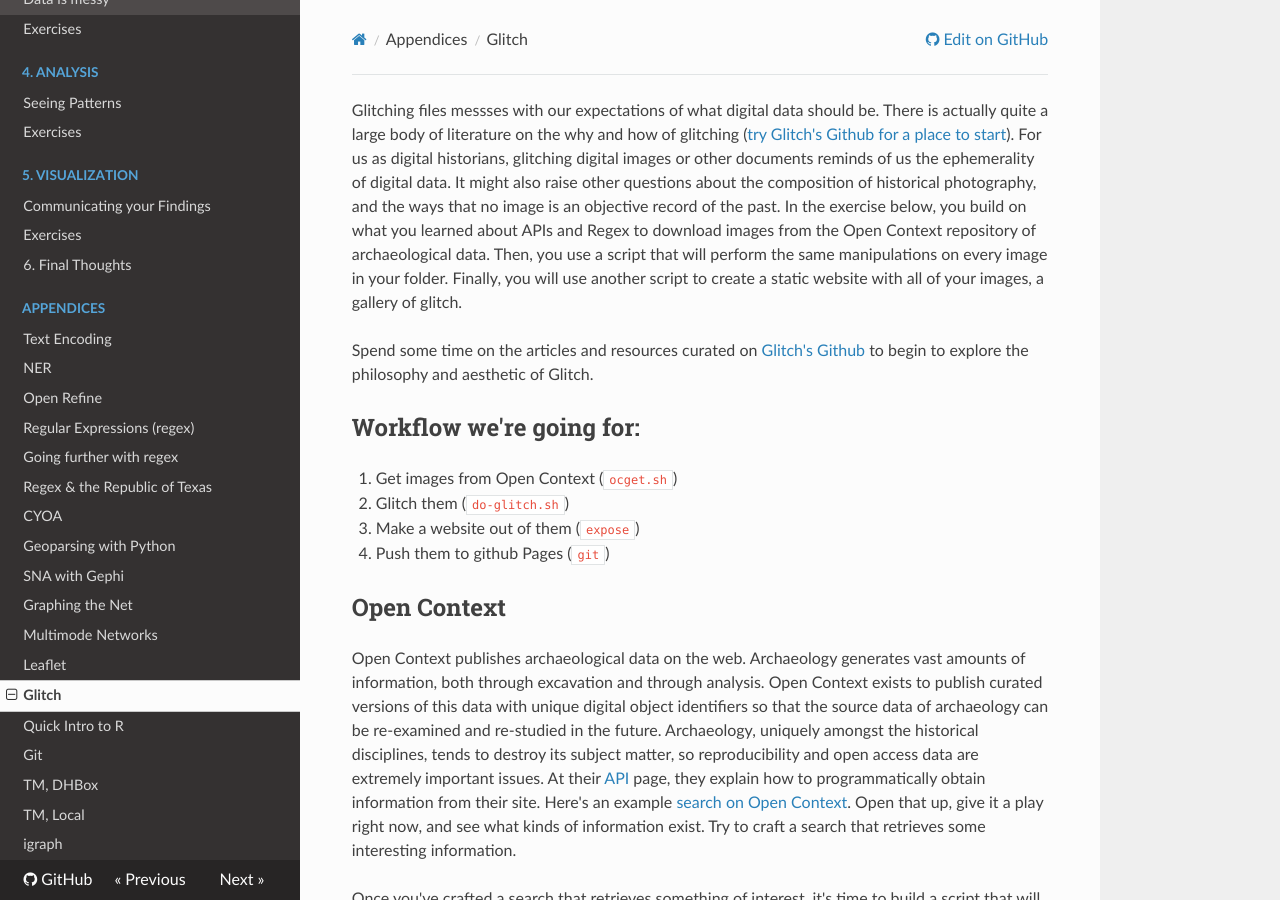
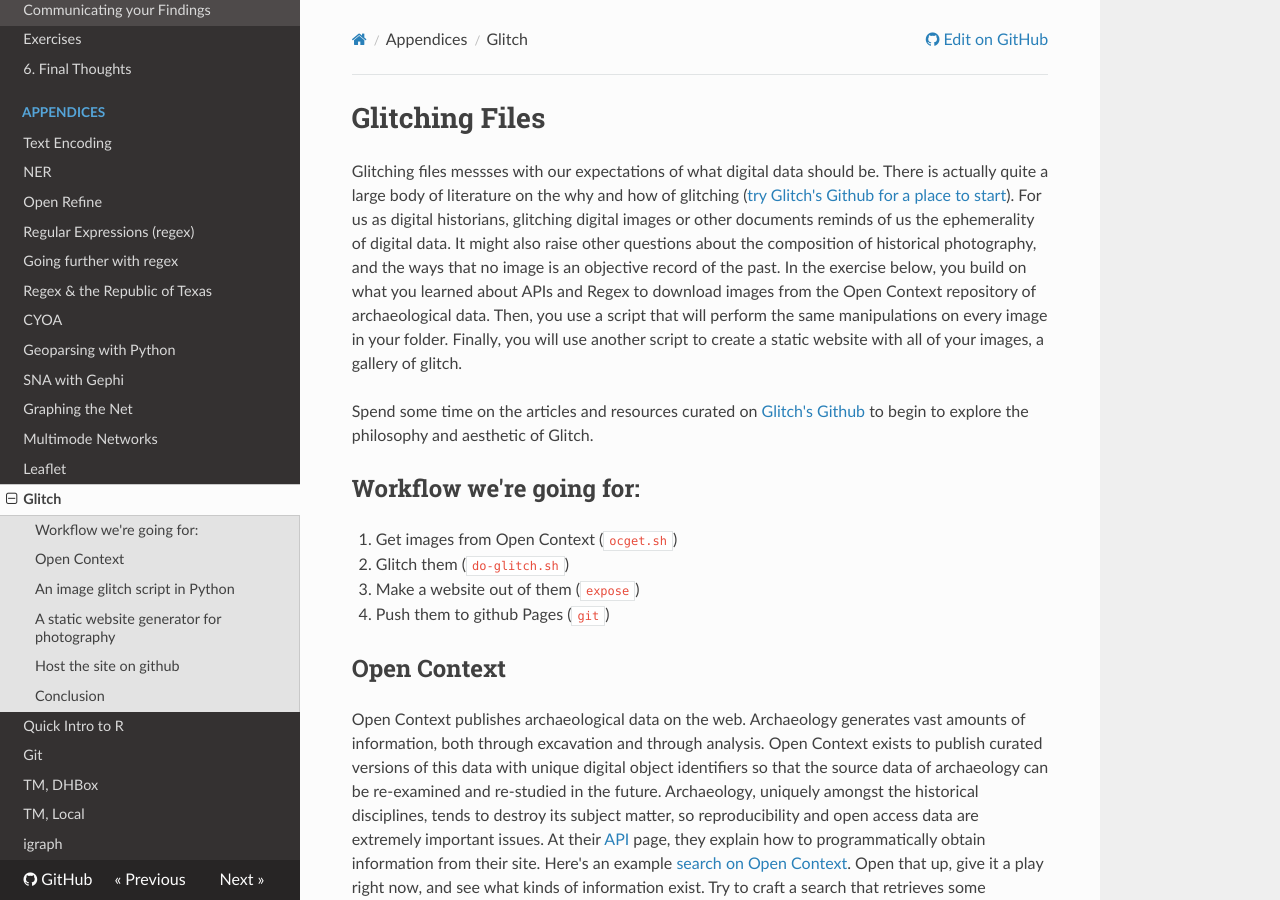
Before and after one commit to rblades/dhworkbook_master, an MkDocs documentation site: the page built from docs/supporting materials/glitch.md, in a window 1280 px wide and 900 px high. Built offline with MkDocs 1.6.1, drawn with Linux system fonts in a browser that asks for light colours; nearby versions of some CDN libraries; comment, search, counter and statistics services are not loaded; old or Windows-style settings are respelled for this version of MkDocs.

Commit message:
updated h1 elements for consistency

```diff
--- a/docs/supporting materials/glitch.md
+++ b/docs/supporting materials/glitch.md
@@ -1,3 +1,4 @@
+# Glitching Files
 
 Glitching files messses with our expectations of what digital data should be. There is actually quite a large body of literature on the why and how of glitching ([try Glitch's Github for a place to start](https://github.com/GlitchTools/Glitch-Arts-Resources#writings)). For us as digital historians, glitching digital images or other documents reminds of us the ephemerality of digital data. It might also raise other questions about the composition of historical photography, and the ways that no image is an objective record of the past. In the exercise below, you build on what you learned about APIs and Regex to download images from the Open Context repository of archaeological data. Then, you use a script that will perform the same manipulations on every image in your folder. Finally, you will use another script to create a static website with all of your images, a gallery of glitch.
 
```
Also changed, not shown: docs/module-1/Exercises.md (+1 -1 lines), docs/module-2/Exercises.md (+1 -1 lines), docs/module-3/Exercises.md (+1 -2 lines), docs/module-5/Exercises.md (+1 -1 lines).
